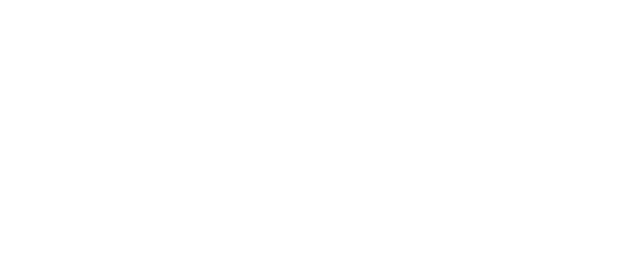
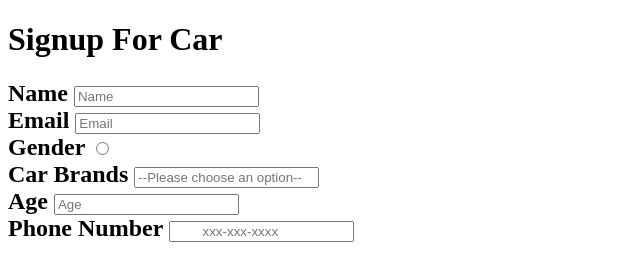
Before and after one commit to acciojob/signup-form-car-sakepaul77, a website: page main.html in a window 1280 px wide. Shown: the whole page, without its empty margins (0-640 px from the left). Drawn offline with Linux system fonts and the light colour scheme.

Commit message:
created a submission

```diff
--- a/main.html
+++ b/main.html
@@ -8,6 +8,38 @@
 
 <body>
 	<!-- the entire body must be written by student -->
+	<h1>Signup For Car<h2>
+		<form action=/submit-feedback method="post">
+			<lable for="Name">Name</lable>
+			<input type="Text" id="name" placeholder="Name" required>
+			<br>
+
+			<lable for="email">Email</lable>
+			<input type="Email" id="email" placeholder="Email" required>
+			<br>
+
+			<lable for ="Gender">Gender</lable>
+			<input type = "Radio" id="gender_m, gender_f" required>
+			<br>
+			<lable for="Car Brands">Car Brands</lable>
+			<input type="Select" id="cars" placeholder="--Please choose an option--" required></input>
+			<br>
+
+			<lable for="Age">Age</lable>
+			<input type="Number" id="age" placeholder="Age" required>
+			<br>
+
+			<lable for="phone number">Phone Number</lable>
+			<input type="Tel" id="tel" placeholder="	xxx-xxx-xxxx">
+			<br>
+
+
+
+
+
+
+
+		</form>
     <script type="text/javascript" src="./script.js">
 </script>
 
```
